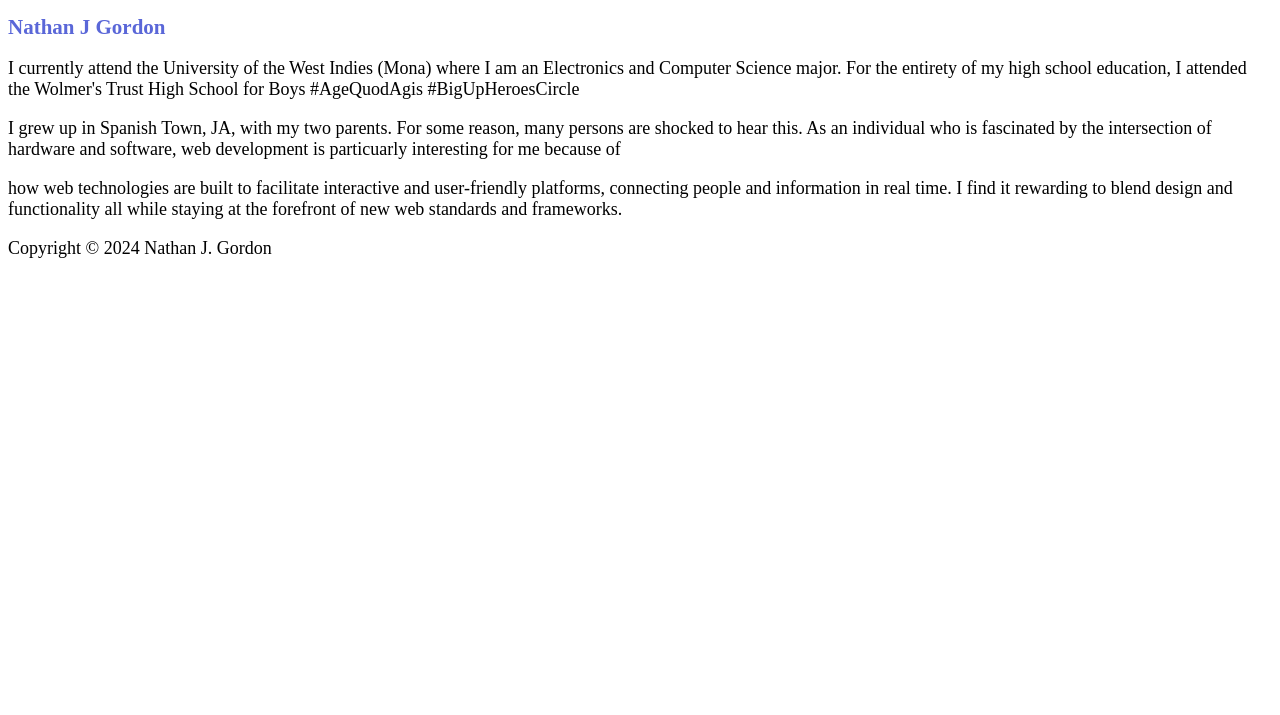
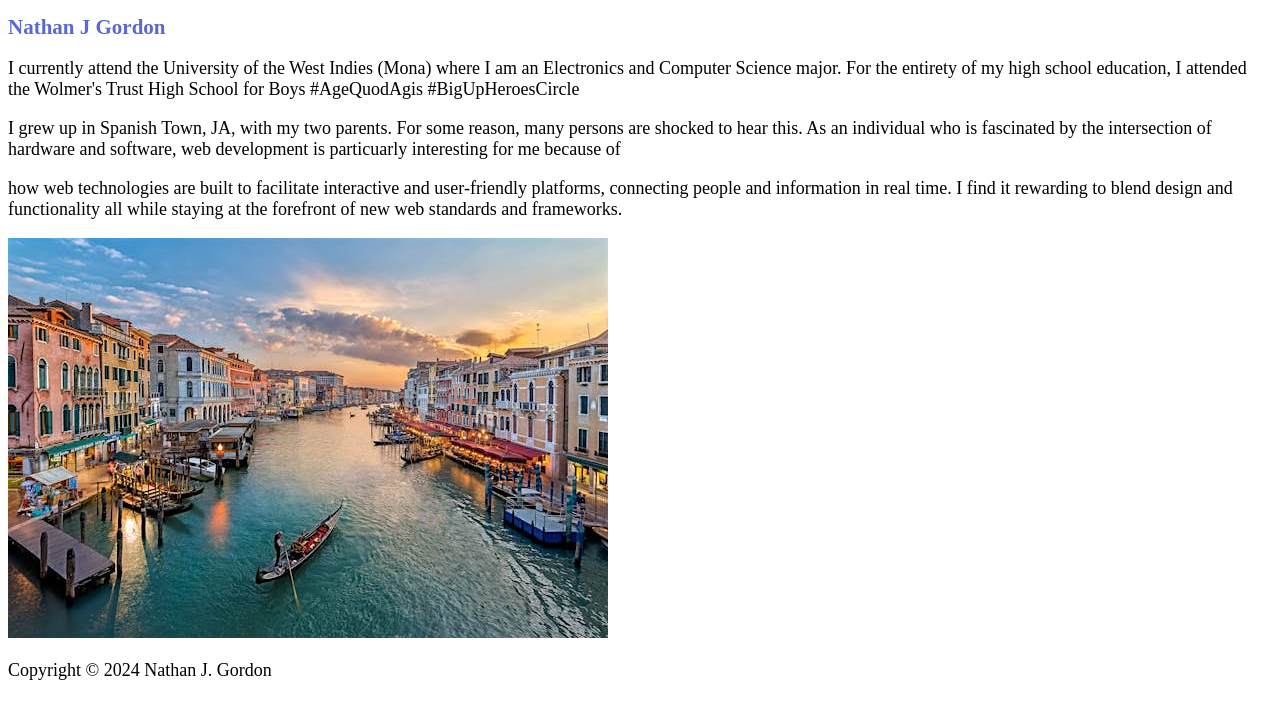
Before and after one commit to LightPug3/info2180-lab1, a plain HTML site: page index.html in a window 1280 px wide. Shown: the part 85-800 px from the top of the page. Drawn offline with Linux system fonts and the light colour scheme.

Commit message:
Added image to webpage

```diff
--- a/index.html
+++ b/index.html
@@ -19,6 +19,7 @@
         <p>I currently attend the University of the West Indies (Mona) where I am an Electronics and Computer Science major. For the entirety of my high school education, I attended the Wolmer's Trust High School for Boys #AgeQuodAgis #BigUpHeroesCircle</p>
         <p>I grew up in Spanish Town, JA, with my two parents. For some reason, many persons are shocked to hear this. As an individual who is fascinated by the intersection of hardware and software, web development is particuarly interesting for me because of</p>
         <p>how web technologies are built to facilitate interactive and user-friendly platforms, connecting people and information in real time. I find it rewarding to blend design and functionality all while staying at the forefront of new web standards and frameworks.</p>
+        <div><img src="venice.jpg"></div>
     </main>
     <footer>
         <p>Copyright &copy; 2024 Nathan J. Gordon</p>
```
Also changed, not shown: venice.jpg (added).
